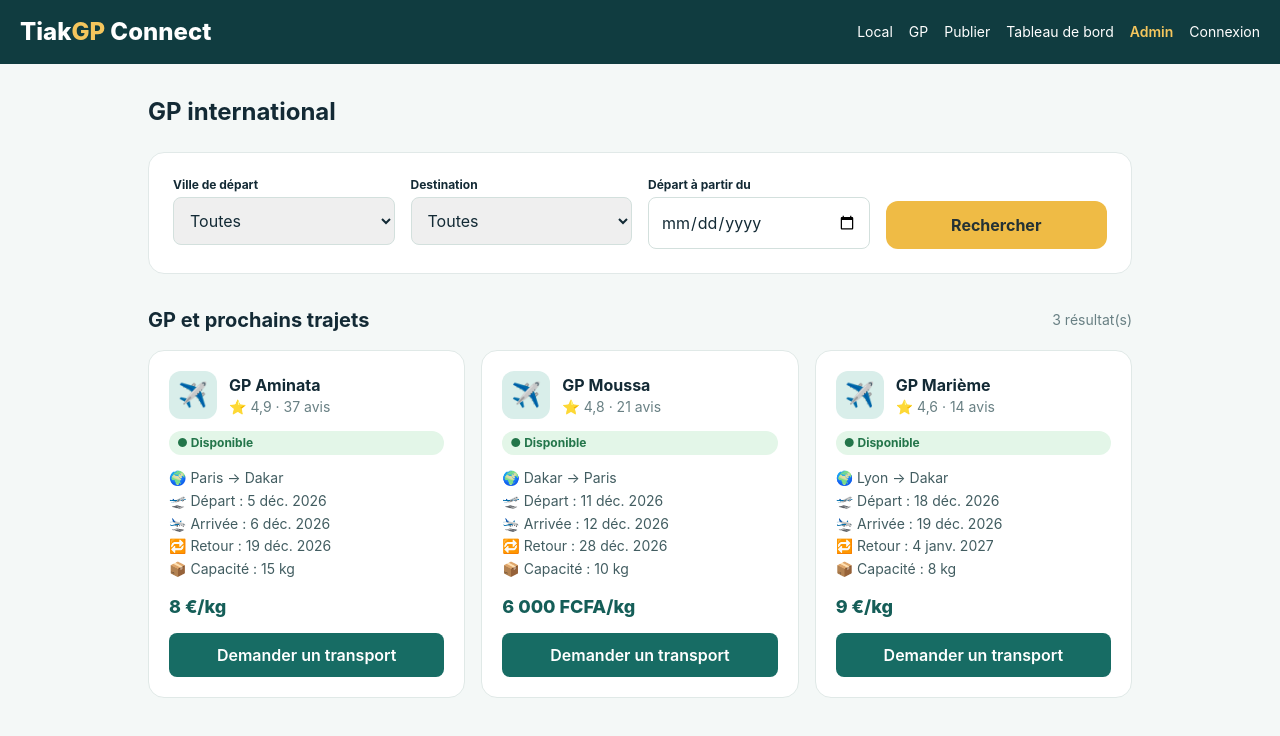
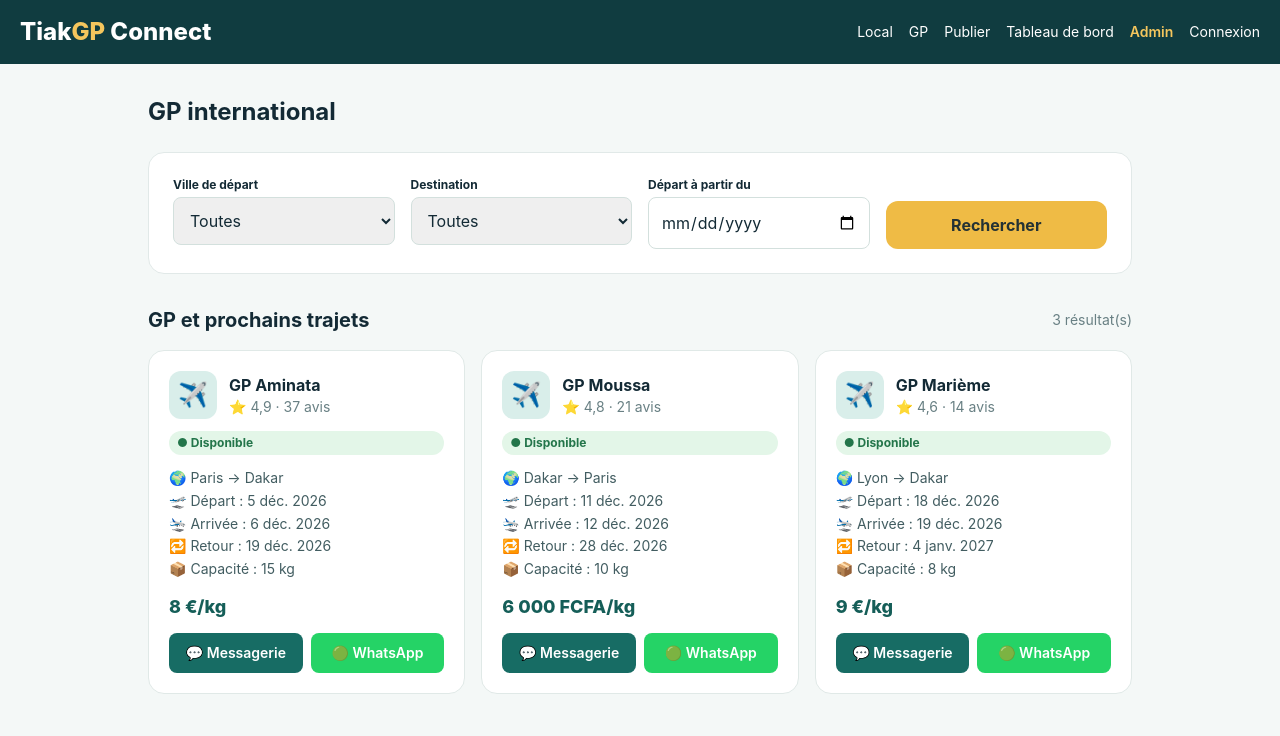
Before and after one commit to rspaie24-rgb/tiakgp-connect, a Next.js app: page /gp in a window 1280 px wide. Shown: the top 736 px of the page. Built offline with nearby package versions, Linux system fonts and the light colour scheme.

Commit message:
feat: align contact buttons with latest prototype (Messagerie + WhatsApp)

```diff
--- a/components/TransporterCard.tsx
+++ b/components/TransporterCard.tsx
@@ -18,6 +18,12 @@ type Props = {
 export function TransporterCard({ id, name, rating, reviews, available, details, price, icon }: Props) {
   const [open, setOpen] = useState(false);
 
+  function handleWhatsApp() {
+    alert(
+      `Démo WhatsApp : dans la version réelle, ce bouton ouvrira WhatsApp uniquement si ${name} a autorisé la publication de son numéro. Aucun numéro réel n’est associé aux profils fictifs.`
+    );
+  }
+
   return (
     <article className="bg-white border border-[#e0e9e7] rounded-2xl p-5 flex flex-col gap-3">
       <div className="flex items-center gap-3">
@@ -32,13 +38,24 @@ export function TransporterCard({ id, name, rating, reviews, available, details,
       </span>
       <div className="text-sm text-[#425d61] leading-relaxed">{details}</div>
       <div className="text-lg font-extrabold text-[#155e58]">{price}</div>
-      <button
-        disabled={!available}
-        onClick={() => setOpen(true)}
-        className="mt-auto bg-[#176c64] text-white rounded-lg py-2.5 font-semibold disabled:opacity-50"
-      >
-        Demander un transport
-      </button>
+
+      <div className="mt-auto flex gap-2">
+        <button
+          disabled={!available}
+          onClick={() => setOpen(true)}
+          className="flex-1 bg-[#176c64] text-white rounded-lg py-2.5 font-semibold disabled:opacity-50 text-sm"
+        >
+          💬 Messagerie
+        </button>
+        <button
+          disabled={!available}
+          onClick={handleWhatsApp}
+          className="flex-1 bg-[#25D366] text-white rounded-lg py-2.5 font-semibold disabled:opacity-50 text-sm"
+        >
+          🟢 WhatsApp
+        </button>
+      </div>
+
       <RequestDialog open={open} onClose={() => setOpen(false)} transporterName={name} />
     </article>
   );
```
